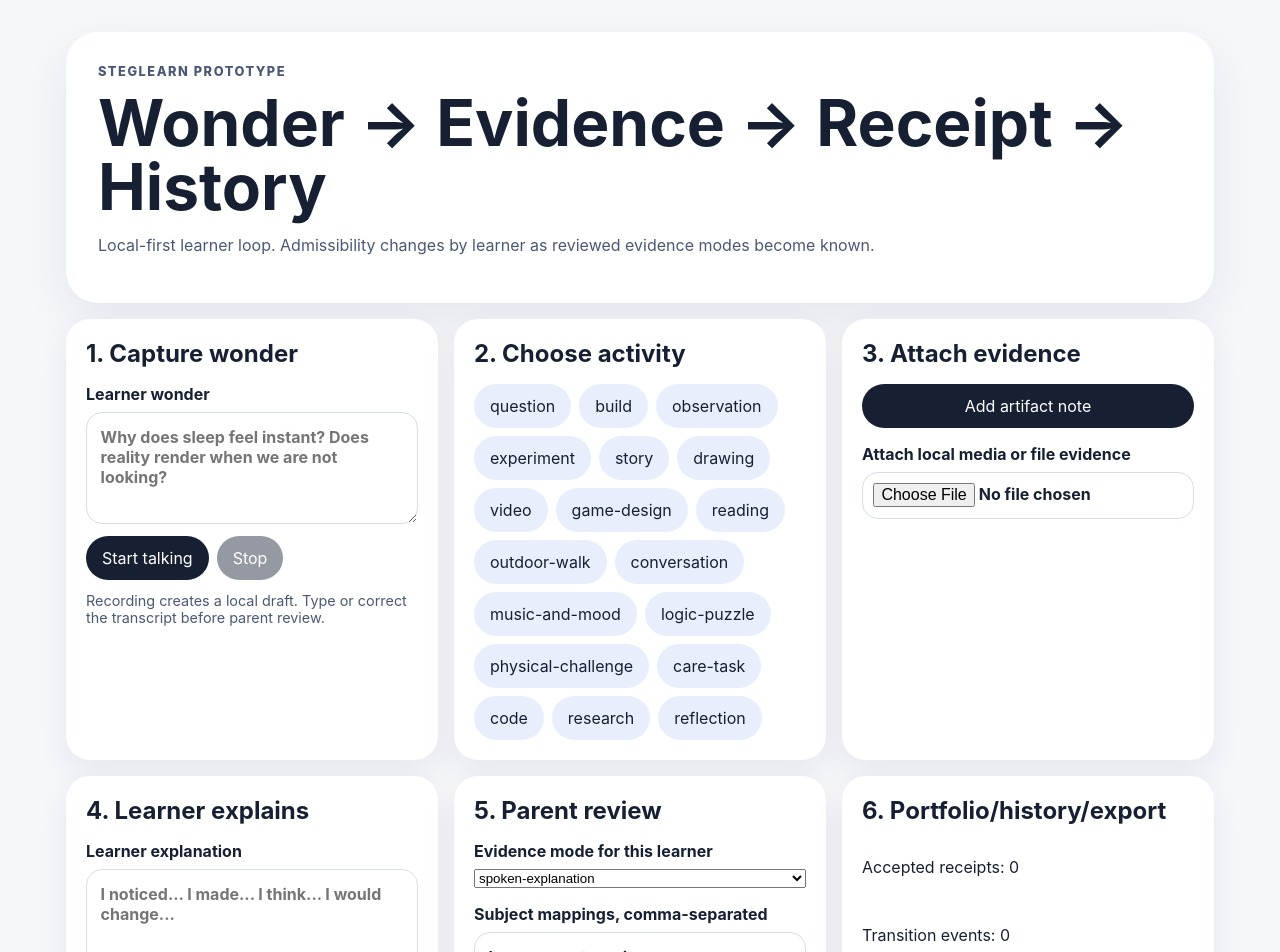
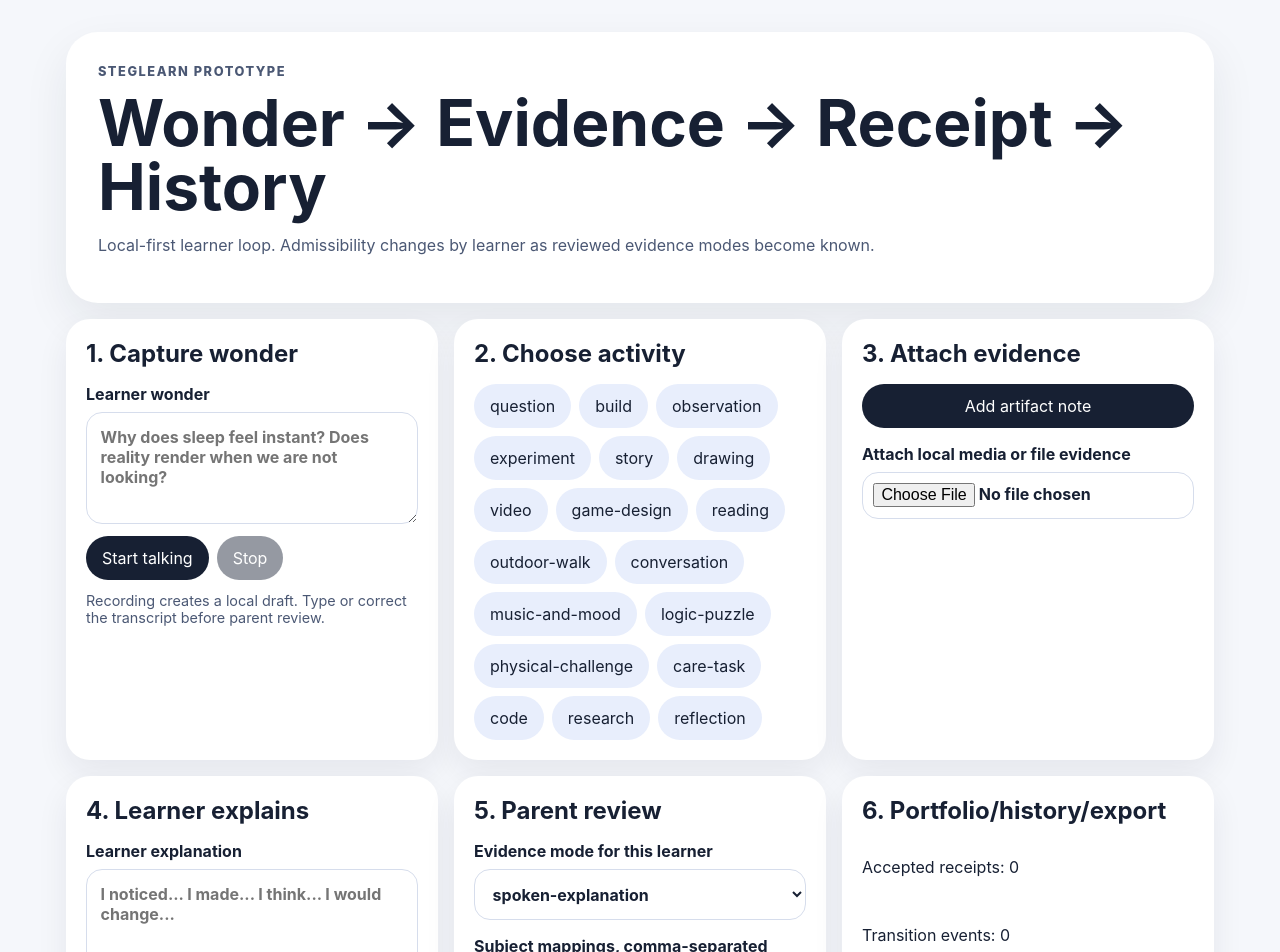
Before and after one commit to StegVerse-Labs/StegLearn, a React (Vite) app in the folder app/: page / in a window 1280 px wide. Shown: the top 952 px of the page. Built offline with nearby package versions, Linux system fonts and the light colour scheme.

Commit message:
Style admissibility mode selector

```diff
--- a/app/src/styles.css
+++ b/app/src/styles.css
@@ -14,7 +14,8 @@ body {
 
 button,
 input,
-textarea {
+textarea,
+select {
   font: inherit;
 }
 
@@ -33,7 +34,8 @@ button:disabled {
 }
 
 input,
-textarea {
+textarea,
+select {
   width: 100%;
   border: 1px solid #d6ddec;
   border-radius: 1rem;
```
